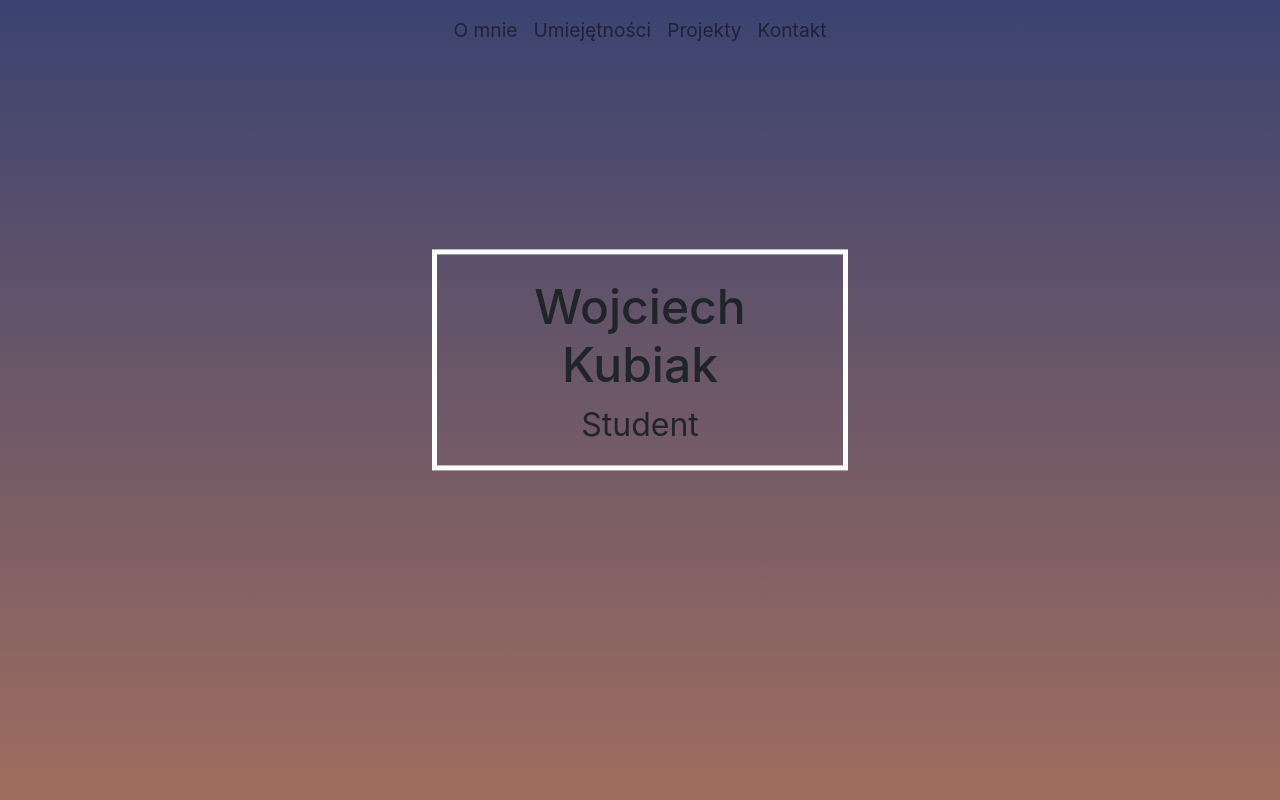
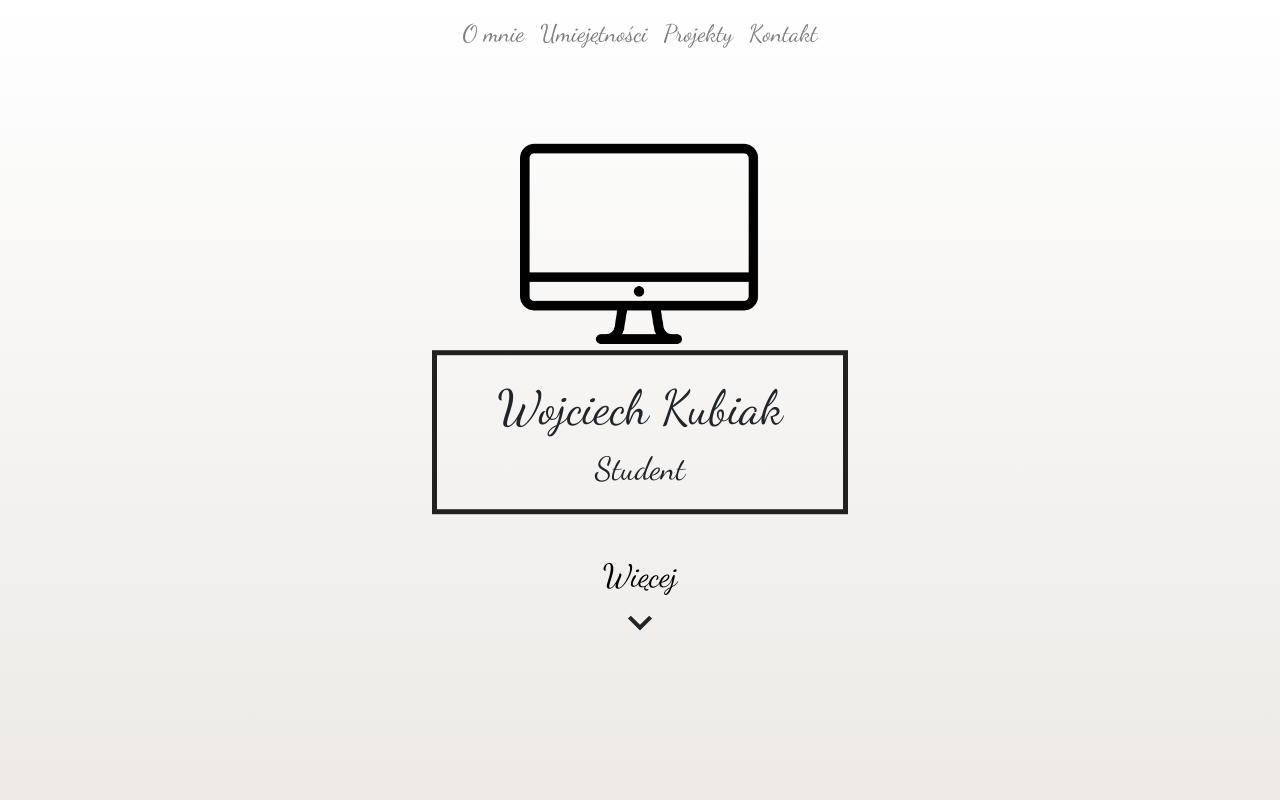
Before and after one commit to wojciechkubiak/my-site, a React (Create React App) app: page / in a window 1280 px wide. Shown: the top 800 px of the page. Built offline with nearby package versions, Linux system fonts and the light colour scheme.

Commit message:
Landing page look

```diff
--- a/package.json
+++ b/package.json
@@ -10,6 +10,7 @@
     "react": "^16.12.0",
     "react-bootstrap": "^1.0.0-beta.16",
     "react-dom": "^16.12.0",
+    "react-icons": "^3.9.0",
     "react-scripts": "3.3.1"
   },
   "scripts": {
--- a/public/index.html
+++ b/public/index.html
@@ -10,6 +10,8 @@
       content="Web site created using create-react-app"
     />
     <link rel="apple-touch-icon" href="%PUBLIC_URL%/logo192.png" />
+    <link href='http://fonts.googleapis.com/css?family=Abril+Fatface&subset=latin,latin-ext' rel='stylesheet' type='text/css'>
+    <link href='http://fonts.googleapis.com/css?family=Dancing+Script&subset=latin,latin-ext' rel='stylesheet' type='text/css'>
     <!--
       manifest.json provides metadata used when your web app is installed on a
       user's mobile device or desktop. See https://developers.google.com/web/fundamentals/web-app-manifest/
--- a/src/App.css
+++ b/src/App.css
@@ -1,9 +1,19 @@
-body, html {
-    background: #F3904F;  /* fallback for old browsers */
-    background: -webkit-linear-gradient(to bottom, #3B4371, #F3904F);  /* Chrome 10-25, Safari 5.1-6 */
-    background: linear-gradient(to bottom, #3B4371, #F3904F); /* W3C, IE 10+/ Edge, Firefox 16+, Chrome 26+, Opera 12+, Safari 7+ */
+body,
+html {
+  background: #ece9e6; /* fallback for old browsers */
+  background: -webkit-linear-gradient(
+    to bottom,
+    #ffffff,
+    #ece9e6
+  ); /* Chrome 10-25, Safari 5.1-6 */
+  background: linear-gradient(
+    to bottom,
+    #ffffff,
+    #ece9e6
+  ); /* W3C, IE 10+/ Edge, Firefox 16+, Chrome 26+, Opera 12+, Safari 7+ */
 
-    /*
+  font-family: "Dancing Script", sans-serif;
+  /*
     background: #000000;  /* fallback for old browsers
 background: -webkit-linear-gradient(to bottom, #e74c3c, #000000);
 background: linear-gradient(to bottom, #e74c3c, #000000);
--- a/src/components/About/About.js
+++ b/src/components/About/About.js
@@ -1,5 +1,6 @@
 import React from 'react';
 import './About.css';
+import CompImg from '../../img/comp.png';
 
 const About = () => (
   <div className="About" data-testid="About">
--- a/src/components/Header/Header.css
+++ b/src/components/Header/Header.css
@@ -5,7 +5,10 @@
     outline: 0;
 }
 
+.HeaderLink:hover {
+    text-decoration: underline;
+}
 .HeaderText {
-    font-size: 1.2rem;
+    font-size: 1.5rem;
 
 }
--- a/src/components/LandingPage/LandingPage.css
+++ b/src/components/LandingPage/LandingPage.css
@@ -1,16 +1,16 @@
 .LandingPage {
     position: relative;
-    height:90em;
+    height:100vh;
 }
 
 .LandingPageName {
     position: absolute;
-    top: 25%;
+    top: 27em;
     left: 50%;
     width: 26em;
     transform: translate(-50%, -50%);
     text-align: center;
-    border: 5px solid white;
+    border: 5px solid #212121;
 }
 
 .LandingPageName > h1 {
@@ -23,3 +23,40 @@
 .LandingPageName > p {
     font-size: 2rem;
 }
+
+.CompImg {
+    position: absolute;
+    top: 15em;
+    left: 50%;
+    width: 15em;
+    height: 15em;
+    transform: translate(-50%, -50%);
+}
+
+.BtnInfo {
+    position: absolute;
+    top: 18em;
+    left: 50%;
+    transform: translate(-50%, -50%);
+    background-color: Transparent;
+    background-repeat:no-repeat;
+    border: none;
+    cursor:pointer;
+    overflow: hidden;
+    outline:0;
+    transition-duration: 1s;
+    font-size: 2em
+}
+
+.BtnInfo:hover {
+    text-decoration: underline;
+}
+
+.ArrowDown {
+    position: absolute;
+    top: 39em;
+    left: 50%;
+    width: 3em;
+    height: 3em;
+    transform: translate(-50%, -50%);
+}
--- a/src/components/LandingPage/LandingPage.js
+++ b/src/components/LandingPage/LandingPage.js
@@ -1,13 +1,17 @@
 import React from 'react';
 import './LandingPage.css';
-import {Button} from "react-bootstrap"
+import {MdKeyboardArrowDown} from "react-icons/md"
+//import {Button} from "react-bootstrap"
 
 const LandingPage = () => (
   <div className="LandingPage" data-testid="LandingPage">
+    <img className="CompImg" src={require('./../../img/comp.png')}></img>
     <div className="LandingPageName">
       <h1>Wojciech Kubiak</h1>
       <p>Student</p>
     </div>
+    <button className="BtnInfo">Więcej</button>
+    <MdKeyboardArrowDown className="ArrowDown"/>
   </div>
 );
 
```
Also changed, not shown: src/img/comp.png (added), 1 other file (tests, documents, lock files or other folders).
